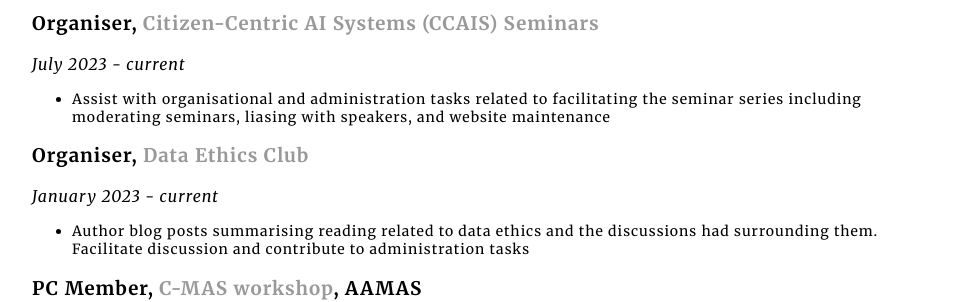
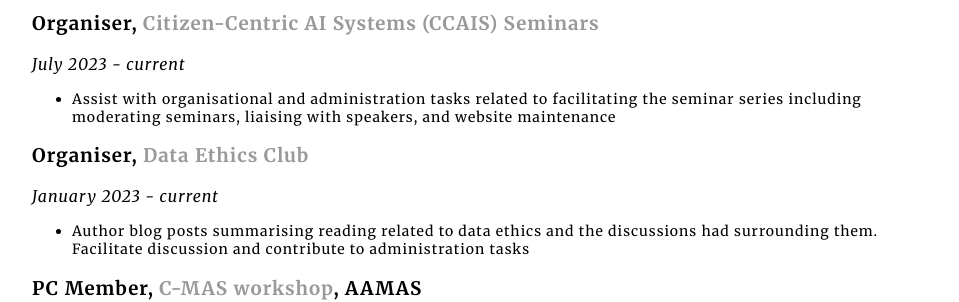
Before and after one commit to jessica-woodgate/jessica-woodgate.github.io, a Jekyll site: the page built from docs/cv/index.html, in a window 1280 px wide and 900 px high, scrolled down 3641 px. Shown: the part 170-472 px from the top of the window, without its empty margins (160-1119 px from the left). Built offline with Jekyll 4.4.1, drawn with Linux system fonts in a browser that asks for light colours.

Commit message:
spelling

```diff
--- a/docs/cv/index.html
+++ b/docs/cv/index.html
@@ -161,7 +161,7 @@
 					<h3>Organiser, <a href="https://sites.google.com/view/ccais-seminar/home?authuser=0">Citizen-Centric AI Systems (CCAIS) Seminars</a></h3>
 					<i class="dates">July 2023 - current</i>
 					<ul class="publications-list">
-						<li>Assist with organisational and administration tasks related to facilitating the seminar series including moderating seminars, liasing with speakers, and website maintenance</li>
+						<li>Assist with organisational and administration tasks related to facilitating the seminar series including moderating seminars, liaising with speakers, and website maintenance</li>
 					</ul>
 
 					<h3>Organiser, <a href="https://dataethicsclub.com/">Data Ethics Club</a></h3>
```
